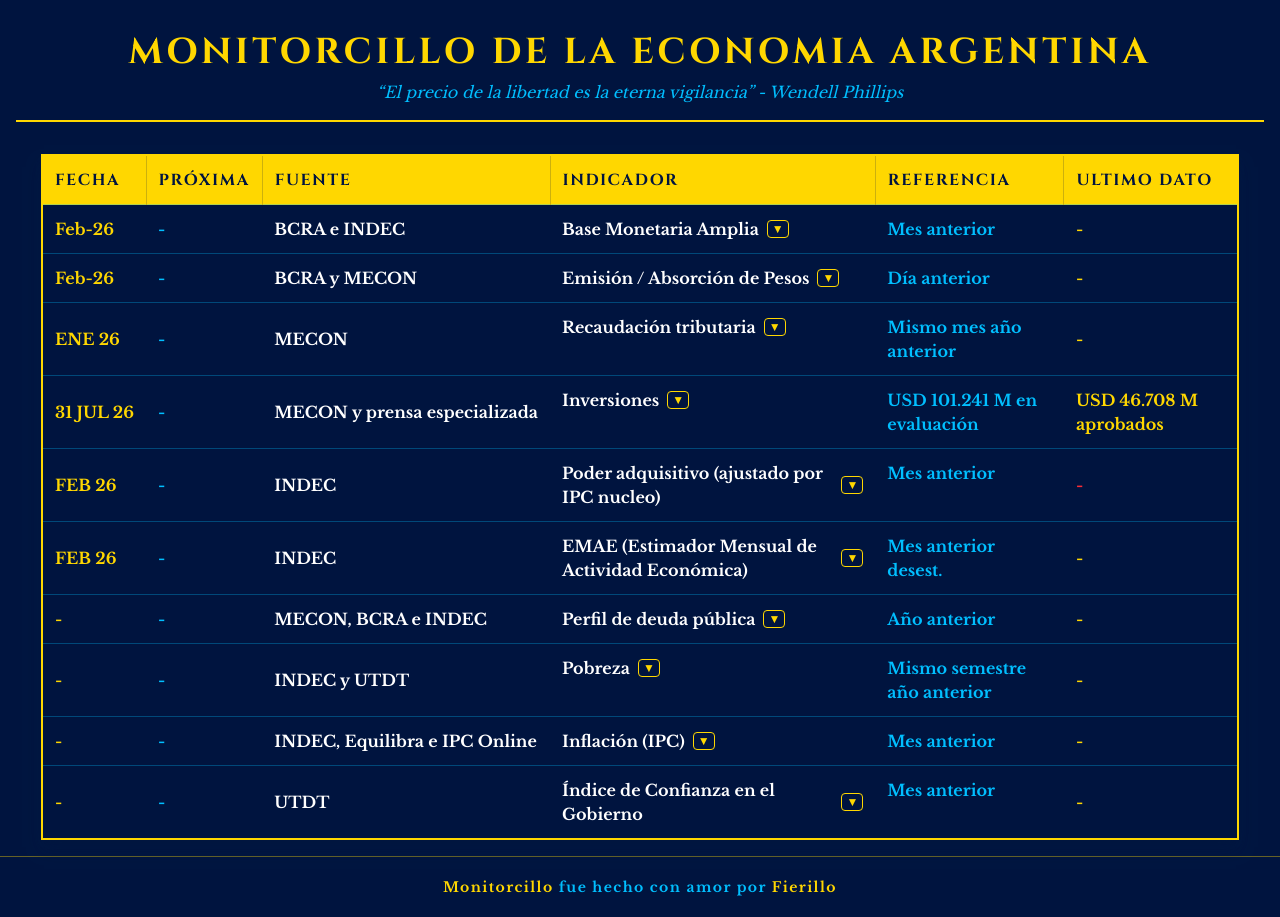
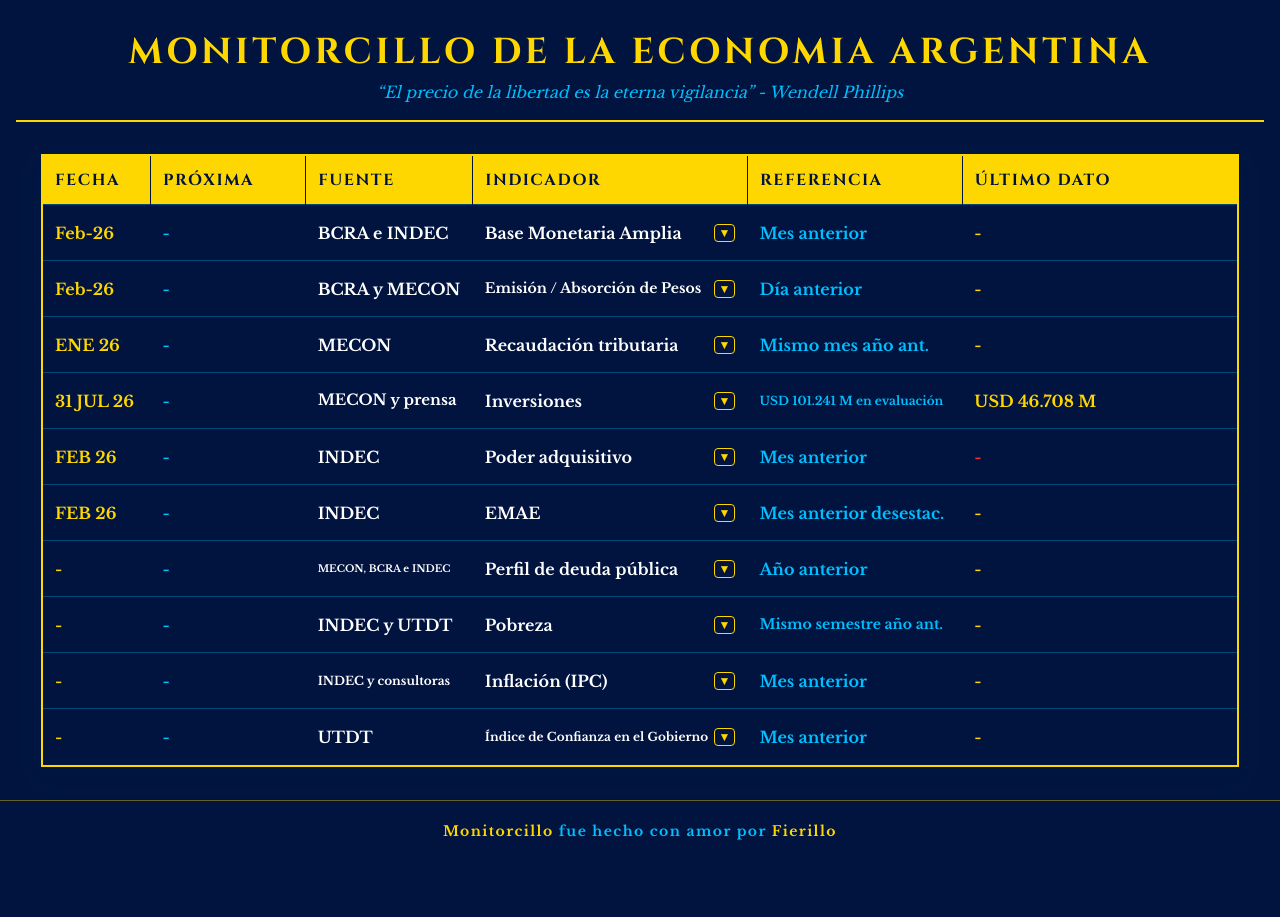
Before and after one commit to Fierillo/monitorcillo, a Next.js app: page / in a window 1280 px wide. After the commit the page ends 861 px from the top, so only its background shows below. Built offline with nearby package versions, Linux system fonts and the light colour scheme; no server answers; the database is empty.

Commit message:
fix: prevent indicator table text overlap

```diff
--- a/src/components/IndicatorsTable.tsx
+++ b/src/components/IndicatorsTable.tsx
@@ -1,5 +1,5 @@
 'use client';
-import { useState } from 'react';
+import { useLayoutEffect, useRef, useState } from 'react';
 import Link from 'next/link';
 import type { Indicator } from '@/types';
 
@@ -7,6 +7,58 @@ type ReferenceTooltip = { text: string; x: number; y: number } | null;
 
 const TOOLTIP_WIDTH = 150;
 const TOOLTIP_OFFSET = 6;
+const MINIMUM_FONT_SIZE = 6;
+
+export function fitTextToWidth(element: HTMLElement, minimumFontSize = MINIMUM_FONT_SIZE): void {
+    element.style.fontSize = '';
+    let fontSize = Number.parseFloat(window.getComputedStyle(element).fontSize);
+    if (!Number.isFinite(fontSize)) fontSize = 16;
+
+    while (element.scrollWidth > element.clientWidth && fontSize > minimumFontSize) {
+        fontSize = Math.max(minimumFontSize, fontSize - 1);
+        element.style.fontSize = `${fontSize}px`;
+    }
+}
+
+export function compactText(value: string): string {
+    return value
+        .replace('Poder adquisitivo (ajustado por IPC nucleo)', 'Poder adquisitivo')
+        .replace('EMAE (Estimador Mensual de Actividad Económica)', 'EMAE')
+        .replace('MECON y prensa especializada', 'MECON y prensa')
+        .replace('INDEC, Equilibra e IPC Online', 'INDEC y consultoras')
+        .replace(/^(USD [\d.]+ M) aprobados$/, '$1')
+        .replace('Mismo semestre año anterior', 'Mismo semestre año ant.')
+        .replace('Mismo mes año anterior', 'Mismo mes año ant.')
+        .replace('Mes anterior desest.', 'Mes anterior desestac.');
+}
+
+function FitText({ children, className = '' }: { children: string; className?: string }) {
+    const textRef = useRef<HTMLSpanElement>(null);
+
+    useLayoutEffect(() => {
+        const element = textRef.current;
+        if (!element) return;
+
+        const desktop = window.matchMedia('(min-width: 1024px)');
+        const fit = () => {
+            element.style.fontSize = '';
+            if (desktop.matches) fitTextToWidth(element);
+        };
+        fit();
+        desktop.addEventListener('change', fit);
+        if (typeof ResizeObserver === 'undefined') return () => desktop.removeEventListener('change', fit);
+
+        const observer = new ResizeObserver(fit);
+        observer.observe(element);
+        if (element.parentElement) observer.observe(element.parentElement);
+        return () => {
+            observer.disconnect();
+            desktop.removeEventListener('change', fit);
+        };
+    }, [children]);
+
+    return <span ref={textRef} className={`block w-max min-w-full whitespace-nowrap lg:w-full lg:min-w-0 lg:overflow-hidden ${className}`}>{children}</span>;
+}
 
 export default function IndicatorsTable({ data }: { data: Indicator[] }) {
     const [tooltip, setTooltip] = useState<ReferenceTooltip>(null);
@@ -24,65 +76,83 @@ export default function IndicatorsTable({ data }: { data: Indicator[] }) {
     return (
         <>
             <div className="overflow-x-auto border-2 border-imperial-gold shadow-lg shadow-imperial-blue/50 w-full">
-                <table className="min-w-[600px] w-full text-left border-collapse">
+                <table className="w-max min-w-full lg:w-full lg:min-w-[900px] lg:table-fixed text-left border-collapse">
+                    <colgroup>
+                        <col className="lg:w-[9%]" />
+                        <col className="lg:w-[13%]" />
+                        <col className="lg:w-[14%]" />
+                        <col className="lg:w-[23%]" />
+                        <col className="lg:w-[18%]" />
+                        <col className="lg:w-[23%]" />
+                    </colgroup>
                     <thead>
-                        <tr className="bg-imperial-gold text-imperial-blue text-xs sm:text-base uppercase tracking-wider imperial-title">
-                            <th scope="col" className="p-3 font-bold border-r border-imperial-blue/20">Fecha</th>
-                            <th scope="col" className="p-3 font-bold border-r border-imperial-blue/20">Próxima</th>
-                            <th scope="col" className="p-3 font-bold border-r border-imperial-blue/20">Fuente</th>
-                            <th scope="col" className="p-3 font-bold border-r border-imperial-blue/20">Indicador</th>
-                            <th scope="col" className="p-3 font-bold border-r border-imperial-blue/20">Referencia</th>
-                            <th scope="col" className="p-3 font-bold">Ultimo Dato</th>
+                        <tr className="h-12 bg-imperial-gold text-imperial-blue text-xs sm:text-base uppercase tracking-wider imperial-title">
+                            <th scope="col" className="p-3 font-bold border-r border-imperial-blue/20 whitespace-nowrap lg:overflow-hidden">Fecha</th>
+                            <th scope="col" className="p-3 font-bold border-r border-imperial-blue/20 whitespace-nowrap lg:overflow-hidden"><FitText>Próxima</FitText></th>
+                            <th scope="col" className="p-3 font-bold border-r border-imperial-blue/20 whitespace-nowrap lg:overflow-hidden">Fuente</th>
+                            <th scope="col" className="p-3 font-bold border-r border-imperial-blue/20 whitespace-nowrap lg:overflow-hidden">Indicador</th>
+                            <th scope="col" className="p-3 font-bold border-r border-imperial-blue/20 whitespace-nowrap lg:overflow-hidden">Referencia</th>
+                            <th scope="col" className="p-3 font-bold whitespace-nowrap lg:overflow-hidden"><FitText>Último dato</FitText></th>
                         </tr>
                     </thead>
-                    <tbody className="text-xs sm:text-base">
-                        {data.map((row, i) => (
+                    <tbody>
+                        {data.map((row, i) => {
+                            const source = compactText(row.fuente);
+                            const indicator = compactText(row.indicador);
+                            const reference = compactText(row.referencia);
+                            const value = compactText(row.dato);
+                            return (
                                 <tr
                                     key={row.id}
-                                className={`${i % 2 === 0 ? 'bg-imperial-blue' : 'bg-background'} border-t border-imperial-cyan/30 hover:bg-white/10 transition-colors ${row.hasDetails ? 'hover:border-imperial-gold hover:shadow-inner' : ''}`}
+                                    className={`h-14 ${i % 2 === 0 ? 'bg-imperial-blue' : 'bg-background'} border-t border-imperial-cyan/30 hover:bg-white/10 transition-colors ${row.hasDetails ? 'hover:border-imperial-gold hover:shadow-inner' : ''}`}
                                 >
-                                <td className="p-2 sm:p-3 text-imperial-gold font-bold whitespace-nowrap">{row.fecha}</td>
-                                <td className="p-2 sm:p-3 text-imperial-cyan font-semibold whitespace-nowrap">
+                                    <td className="p-2 sm:p-3 text-xs sm:text-sm lg:text-base text-imperial-gold font-bold whitespace-nowrap align-middle lg:overflow-hidden">
+                                        <FitText>{row.fecha}</FitText>
+                                    </td>
+                                    <td className="p-2 sm:p-3 text-xs sm:text-sm lg:text-base text-imperial-cyan font-semibold whitespace-nowrap align-middle lg:overflow-hidden">
                                         <span
                                             tabIndex={row.proximaFechaDescription ? 0 : undefined}
                                             onBlur={() => setTooltip(null)}
                                             onFocus={(event) => row.proximaFechaDescription && showReferenceTooltip(row.proximaFechaDescription, event.currentTarget)}
                                             onMouseEnter={(event) => row.proximaFechaDescription && showReferenceTooltip(row.proximaFechaDescription, event.currentTarget)}
                                             onMouseLeave={() => setTooltip(null)}
-                                        className="inline-flex focus-visible:outline focus-visible:outline-2 focus-visible:outline-imperial-gold"
+                                            className="block w-max min-w-full focus-visible:outline focus-visible:outline-2 focus-visible:outline-imperial-gold lg:w-full lg:min-w-0 lg:overflow-hidden"
                                         >
-                                        {row.proximaFecha ?? '-'}
+                                            <FitText>{row.proximaFecha ?? '-'}</FitText>
                                         </span>
                                     </td>
-                                <td className="p-2 sm:p-3 font-semibold whitespace-nowrap text-white">{row.fuente}</td>
-                                <td className="p-2 sm:p-3 font-bold text-white flex items-center gap-2">
+                                    <td title={row.fuente} className="p-2 sm:p-3 text-xs sm:text-sm lg:text-base font-semibold whitespace-nowrap align-middle text-white lg:overflow-hidden">
+                                        <FitText>{source}</FitText>
+                                    </td>
+                                    <td title={row.indicador} className="p-2 sm:p-3 text-xs sm:text-sm lg:text-base font-bold whitespace-nowrap align-middle text-white lg:overflow-hidden">
                                         {row.hasDetails ? (
                                             <Link
                                                 href={`/indicador/${row.id}`}
-                                            className="inline-flex items-center gap-2 text-white hover:text-imperial-gold focus-visible:outline focus-visible:outline-2 focus-visible:outline-imperial-gold"
+                                                className="inline-flex w-max items-center gap-1.5 whitespace-nowrap text-white hover:text-imperial-gold focus-visible:outline focus-visible:outline-2 focus-visible:outline-imperial-gold lg:flex lg:w-full lg:min-w-0 lg:max-w-full lg:overflow-hidden"
                                             >
-                                            {row.indicador}
-                                            <span aria-hidden="true" className="text-imperial-gold text-[10px] sm:text-xs border border-imperial-gold px-1 rounded">▼</span>
+                                                <FitText className="lg:flex-1">{indicator}</FitText>
+                                                <span aria-hidden="true" className="shrink-0 text-imperial-gold text-[10px] sm:text-xs border border-imperial-gold px-1 rounded">▼</span>
                                             </Link>
-                                    ) : row.indicador}
+                                        ) : <FitText>{indicator}</FitText>}
                                     </td>
-                                <td className="p-2 sm:p-3 text-imperial-cyan font-semibold align-top">
+                                    <td title={row.referencia} className="p-2 sm:p-3 text-xs sm:text-sm lg:text-base text-imperial-cyan font-semibold whitespace-nowrap align-middle lg:overflow-hidden">
                                         <span
                                             tabIndex={row.referenceDescription ? 0 : undefined}
                                             onBlur={() => setTooltip(null)}
                                             onFocus={(event) => row.referenceDescription && showReferenceTooltip(row.referenceDescription, event.currentTarget)}
                                             onMouseEnter={(event) => row.referenceDescription && showReferenceTooltip(row.referenceDescription, event.currentTarget)}
                                             onMouseLeave={() => setTooltip(null)}
-                                        className="inline-flex max-w-52 focus-visible:outline focus-visible:outline-2 focus-visible:outline-imperial-gold"
+                                            className="block w-max min-w-full whitespace-nowrap focus-visible:outline focus-visible:outline-2 focus-visible:outline-imperial-gold lg:w-full lg:min-w-0 lg:overflow-hidden"
                                         >
-                                        {row.referencia}
+                                            <FitText>{reference}</FitText>
                                         </span>
                                     </td>
-                                <td className={`p-2 sm:p-3 font-bold ${row.trend === 'down' ? 'text-red-500' : 'text-imperial-gold'}`}>
-                                    {row.dato}
+                                    <td title={row.dato} className={`p-2 sm:p-3 text-xs sm:text-sm lg:text-base font-bold whitespace-nowrap align-middle lg:overflow-hidden ${row.trend === 'down' ? 'text-red-500' : 'text-imperial-gold'}`}>
+                                        <FitText>{value}</FitText>
                                     </td>
                                 </tr>
-                        ))}
+                            );
+                        })}
                     </tbody>
                 </table>
             </div>
```
Also changed, not shown: 1 other file (tests, documents, lock files or other folders). Lines whose indentation alone changed are shown as unchanged.
